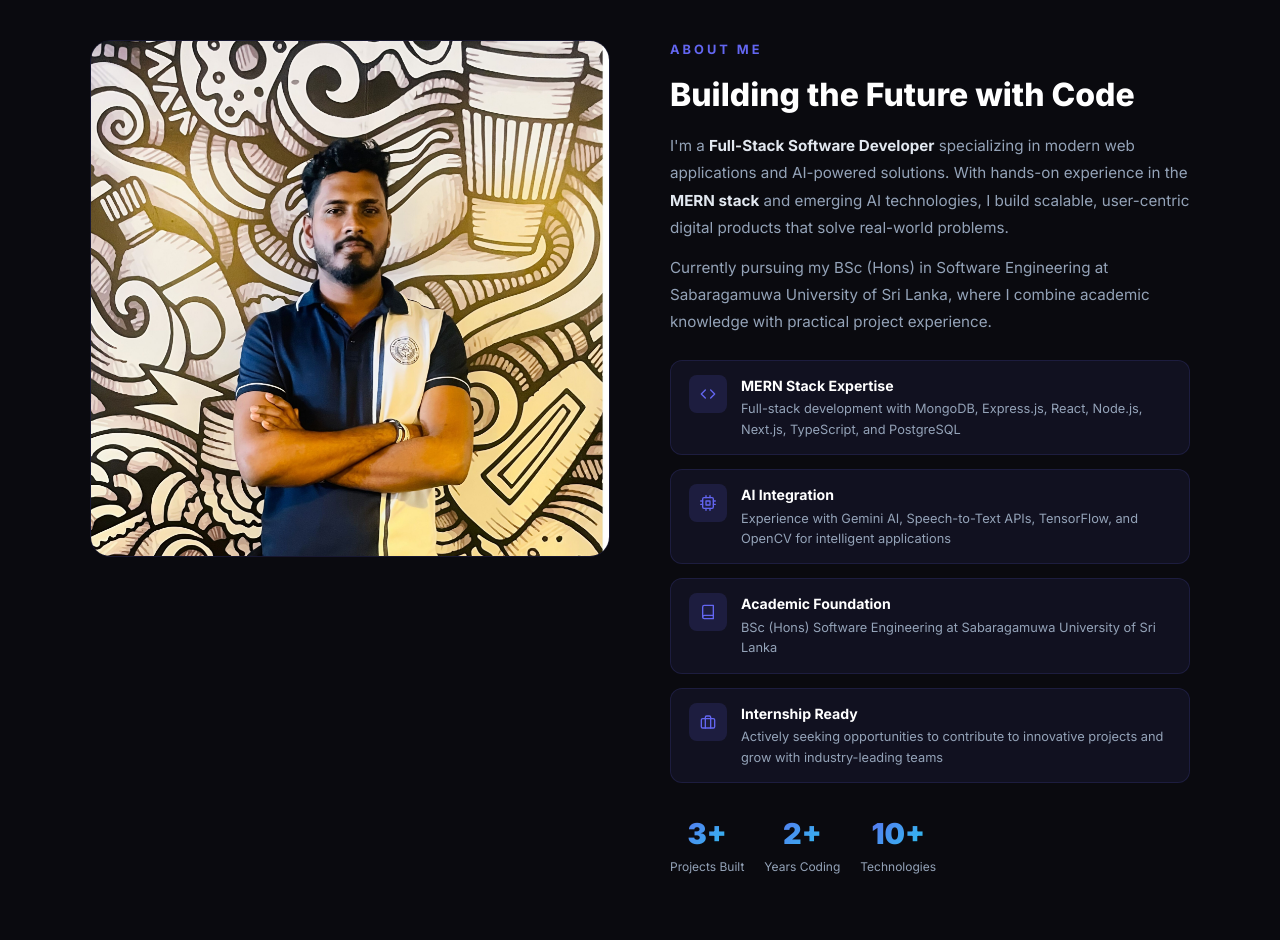
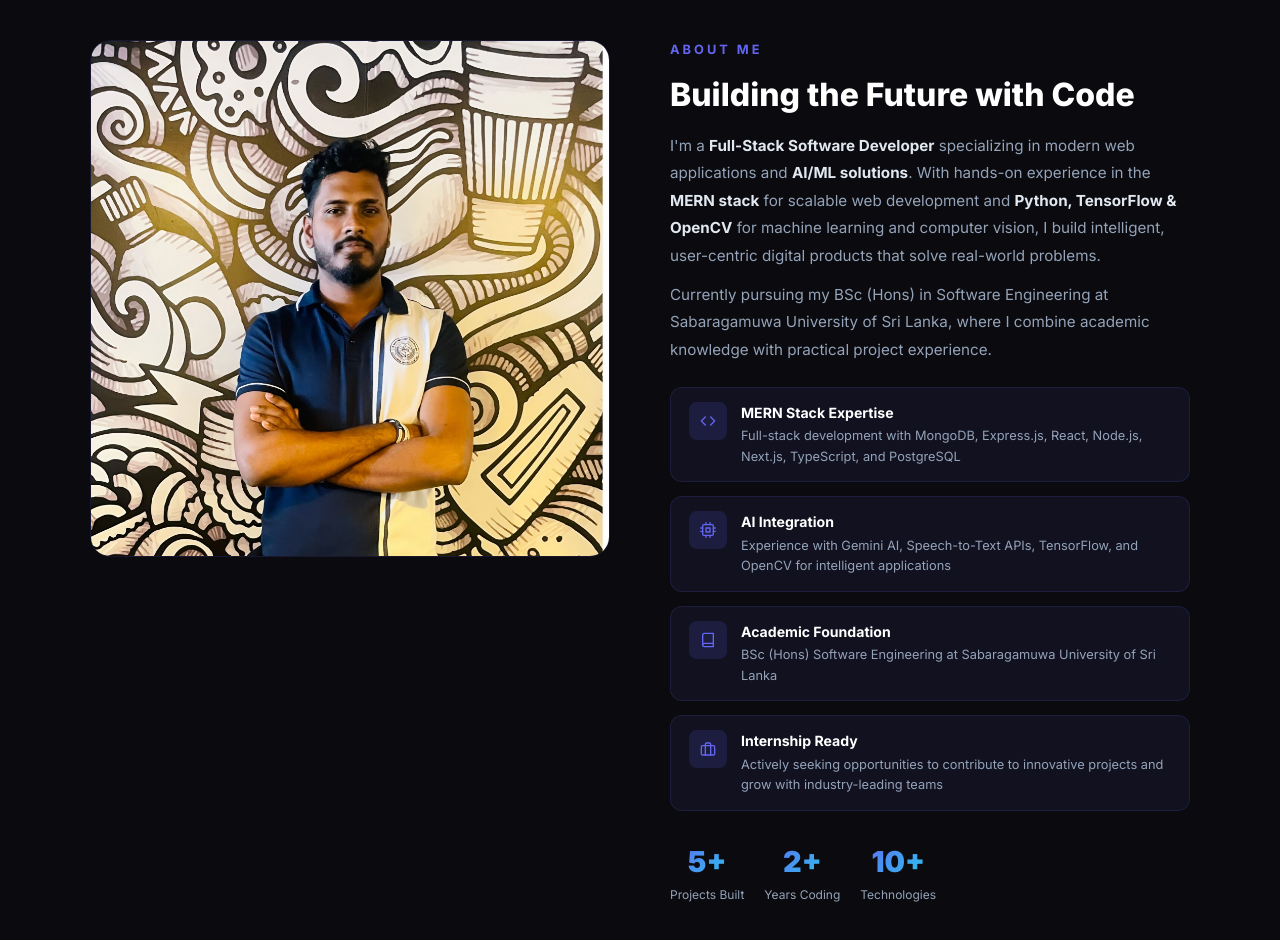
Before and after one commit to ChamilaDeSilvaKarunanayaka/My-Portfolio, a React (Vite) app: page / in a window 1280 px wide. Shown: the part 860-1800 px from the top of the page. Built offline with nearby package versions, Linux system fonts and the light colour scheme.

Commit message:
feat: add About component with professional summary, highlights, and stats

```diff
--- a/src/components/About.jsx
+++ b/src/components/About.jsx
@@ -21,9 +21,11 @@ export default function About() {
             <p className="about-label">About Me</p>
             <h2 className="about-title">Building the Future with Code</h2>
             <p className="about-desc">
-              I'm a <strong style={{ color: 'var(--text)' }}>Full-Stack Software Developer</strong> specializing in modern web applications and AI-powered solutions.
-              With hands-on experience in the <strong style={{ color: 'var(--text)' }}>MERN stack</strong> and emerging AI technologies,
-              I build scalable, user-centric digital products that solve real-world problems.
+              I'm a <strong style={{ color: 'var(--text)' }}>Full-Stack Software Developer</strong> specializing in modern web
+              applications and <strong style={{ color: 'var(--text)' }}>AI/ML solutions</strong>.
+              With hands-on experience in the <strong style={{ color: 'var(--text)' }}>MERN stack</strong> for scalable web development
+              and <strong style={{ color: 'var(--text)' }}>Python, TensorFlow &amp; OpenCV</strong> for machine learning and computer vision,
+              I build intelligent, user-centric digital products that solve real-world problems.
             </p>
             <p className="about-desc">
               Currently pursuing my BSc (Hons) in Software Engineering at Sabaragamuwa University of Sri Lanka,
@@ -41,7 +43,7 @@ export default function About() {
               ))}
             </div>
             <div className="about-stats-row">
-              <div className="about-stat"><div className="num grad">3+</div><div className="lbl">Projects Built</div></div>
+              <div className="about-stat"><div className="num grad">5+</div><div className="lbl">Projects Built</div></div>
               <div className="about-stat"><div className="num grad">2+</div><div className="lbl">Years Coding</div></div>
               <div className="about-stat"><div className="num grad">10+</div><div className="lbl">Technologies</div></div>
             </div>
```
